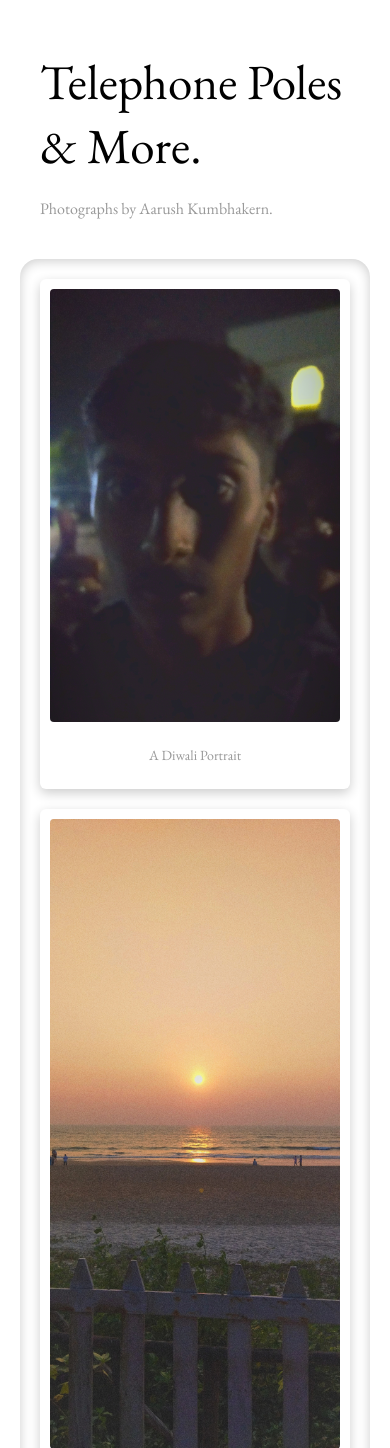
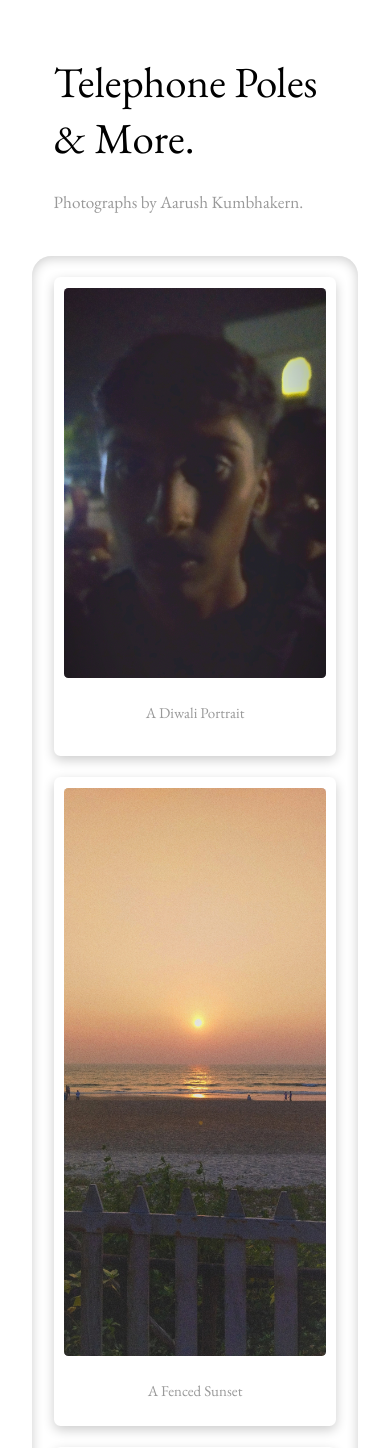
Before and after one commit to Positron11/telephone-poles-and-more, a PHP site: page / in a window 390 px wide. Shown: the top 1448 px of the page. Run offline with PHP 8.4, Linux system fonts and the light colour scheme.

Commit message:
FIX SCALING

```diff
--- a/CSS/styles.css
+++ b/CSS/styles.css
@@ -3,7 +3,7 @@
 html, body {
 	margin: 0;
 	padding: 0;
-	font-size: 20px;
+	font-size: 25px;
 	font-family: 'EB Garamond', serif;
 }
 
@@ -44,7 +44,7 @@ a {
 	grid-auto-rows: 10px;
 	grid-auto-flow: dense;
 	box-shadow: rgba(0, 0, 0, 0.2) 0px 2px 12px inset;
-	grid-template-columns: repeat(auto-fit, minmax(250px, 1fr));
+	grid-template-columns: repeat(auto-fit, minmax(14em, 1fr));
 }
 
 /* Image cards */
@@ -85,7 +85,7 @@ a {
 
 @media only screen and (max-width: 1000px) {
 	#page {
-		padding: 1em 2em;
+		padding: 1em 2.5em;
 	}
 	#gallery {
 		padding: 1em;
@@ -94,15 +94,18 @@ a {
 
 @media only screen and (max-width: 700px) {
 	#page {
-		padding: 0.5em 1em;
+		padding: 0.5em 1.5em;
+	}
+	#heading {
+		font-size: 11vw;
 	}
 	#gallery {
 		padding: 0.5em;
 	}
 }
 
-@media only screen and (max-width: 550px) {
-	#heading {
-		font-size: 12.6vw;
+@media only screen and (max-width: 450px) {
+	#page {
+		font-size: 5.5vw;
 	}
 }
```
